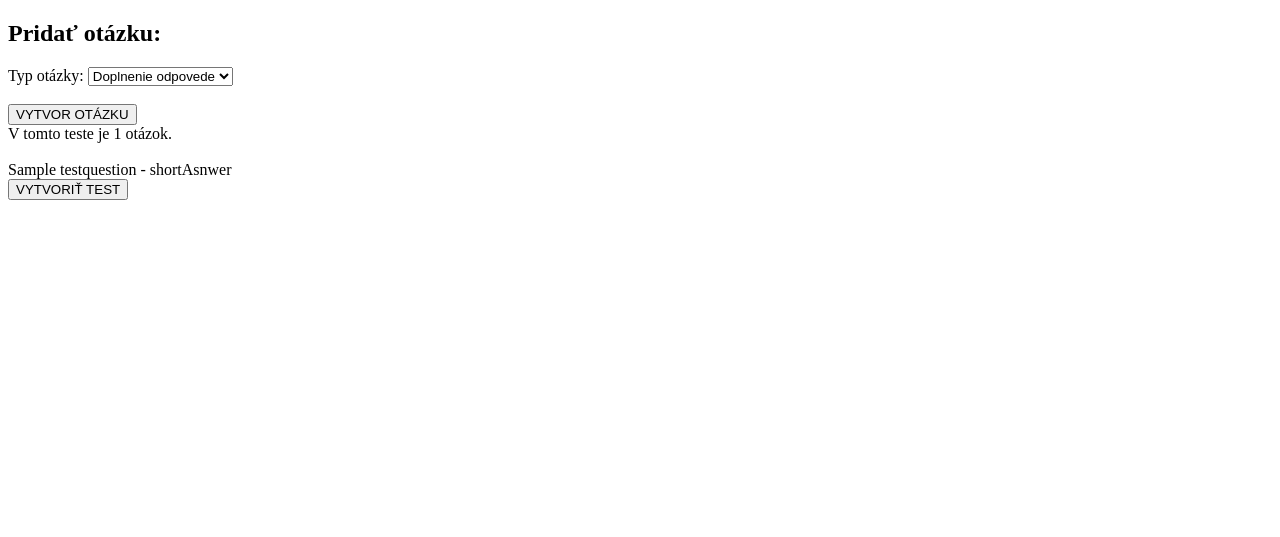
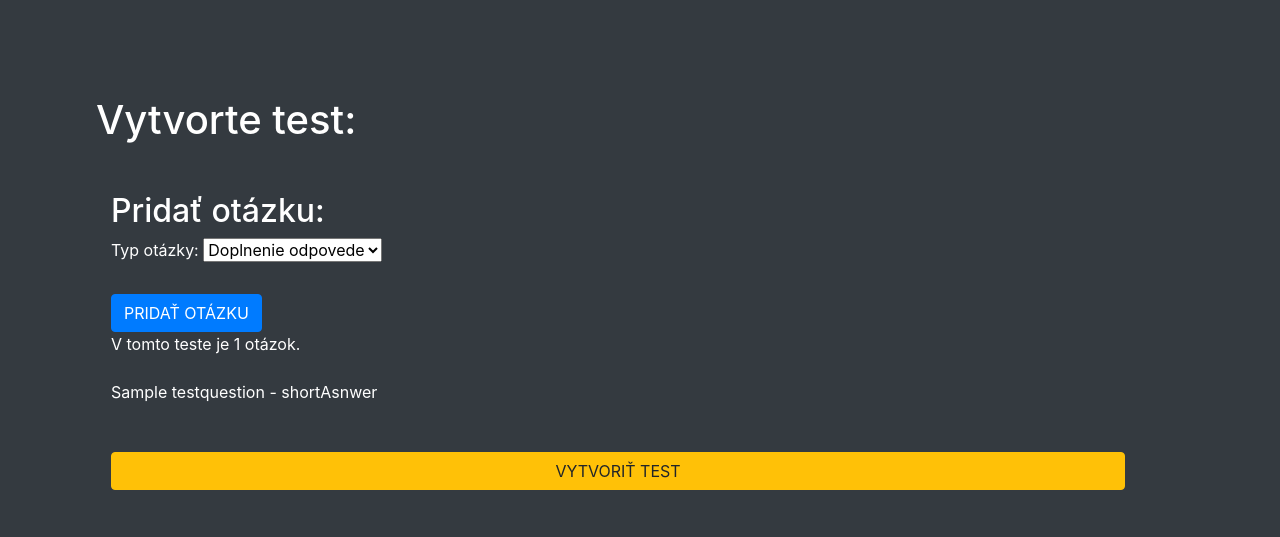
Before and after one commit to MiroKopecky/WEBTECH2skuska, a PHP site: page /teacher/create_test.php in a window 1280 px wide. Shown: the top 537 px of the page. Run offline with PHP 8.4, Linux system fonts and the light colour scheme; the visitor is signed in with stand-in values (Sample User, id 1); tables that the repository leaves empty hold one stand-in row (values such as "Sample post").

Commit message:
Pridanie stylu

```diff
--- a/src/teacher/create_test.php
+++ b/src/teacher/create_test.php
@@ -36,11 +36,14 @@ if (isset($_POST['code'])) {
     }
     catch (PDOException $exception){
         $_SESSION['created'] = "false";
-        echo "Test s týmto ID už existuje!";
+        echo "<h1 class='text-danger'>Test s týmto ID už existuje!</h1>";
     }
 }
 
 if (isset($_POST['type'])) {
+    if ($_POST['type'] == "shortAnswer") {
+        header("Location: create_q_fill.php");
+    }
     if ($_POST['type'] == "select") {
         header("Location: create_q_select.php");
     }
@@ -67,17 +70,20 @@ if (isset($_POST['null'])) {
 <head>
     <title>Učiteľ</title>
     <meta charset="UTF-8">
+    <link rel="stylesheet" href="https://cdn.jsdelivr.net/npm/bootstrap@4.6.0/dist/css/bootstrap.min.css" integrity="sha384-B0vP5xmATw1+K9KRQjQERJvTumQW0nPEzvF6L/Z6nronJ3oUOFUFpCjEUQouq2+l" crossorigin="anonymous">
 </head>
-<body>
-
-<form id="createTest" action="<?php $_SERVER['PHP_SELF'] ?>" method="post">
+<body class="bg-dark text-white">
+<div class="container p-5 m-5">
+    <h1 class="h1 mb-5">Vytvorte test:</h1>
+    <div class="container">
+        <form class="form" id="createTest" action="<?php $_SERVER['PHP_SELF'] ?>" method="post">
             <label for="code">Kód testu: </label>
             <input type="text" name="code" id="code" required><br>
             <label for="time">Čas na vypracovanie (v minútach): </label>
             <input type="number" name="time" id="time" required><br>
             <label for="active">Aktívny: </label>
             <input type="checkbox" name="active" id="active" checked="checked" value="checked" /><br>
-    <input type="submit" value="VYTVORIŤ TEST" />
+            <input class="btn btn-primary btn-block" type="submit" value="VYTVORIŤ TEST" />
         </form>
 
         <form id="createQuestions" action="<?php $_SERVER['PHP_SELF'] ?>" method="post">
@@ -93,7 +99,7 @@ if (isset($_POST['null'])) {
                 <option value='math'>Matematický príklad</option>
             </select><br><br>
 
-    <input type="submit" value="VYTVOR OTÁZKU" />
+            <input class="btn btn-primary" type="submit" value="PRIDAŤ OTÁZKU" />
 
         </form>
 
@@ -101,7 +107,11 @@ if (isset($_POST['null'])) {
 
     session_start();
 
+    if(isset($_SESSION['test_id'])){
         $test_id = $_SESSION['test_id'];
+    } else {
+        $test_id = "";
+    }
 
     $teacher_id = $_SESSION['id'];
     $questions = null;
@@ -128,7 +138,7 @@ foreach ($questions as $question) {
     ?>
     <form id="endButton" action="<?php $_SERVER['PHP_SELF'] ?>" method="post">
         <input type="hidden" value="false" id="null" name="null">
-    <input type="submit" value="VYTVORIŤ TEST" />
+        <input class="btn btn-warning btn-block mt-5" type="submit" value="VYTVORIŤ TEST" />
     </form>
 
     <script>
@@ -136,7 +146,7 @@ foreach ($questions as $question) {
         document.getElementById("createQuestions").style.display = "none";
         document.getElementById("endButton").style.display = "none";
 
-    let created = "<?php echo $_SESSION['created'];?>";
+        let created = "<?php if(isset($_SESSION['created'])){ echo $_SESSION['created'];}?>";
         if (created == "true") {
             document.getElementById("createTest").style.display = "none";
             document.getElementById("createQuestions").style.display = "block";
@@ -145,5 +155,8 @@ foreach ($questions as $question) {
 
     </script>
 
+    </div>
+
+</div>
 </body>
 </html>
```
Lines whose indentation alone changed are shown as unchanged.
